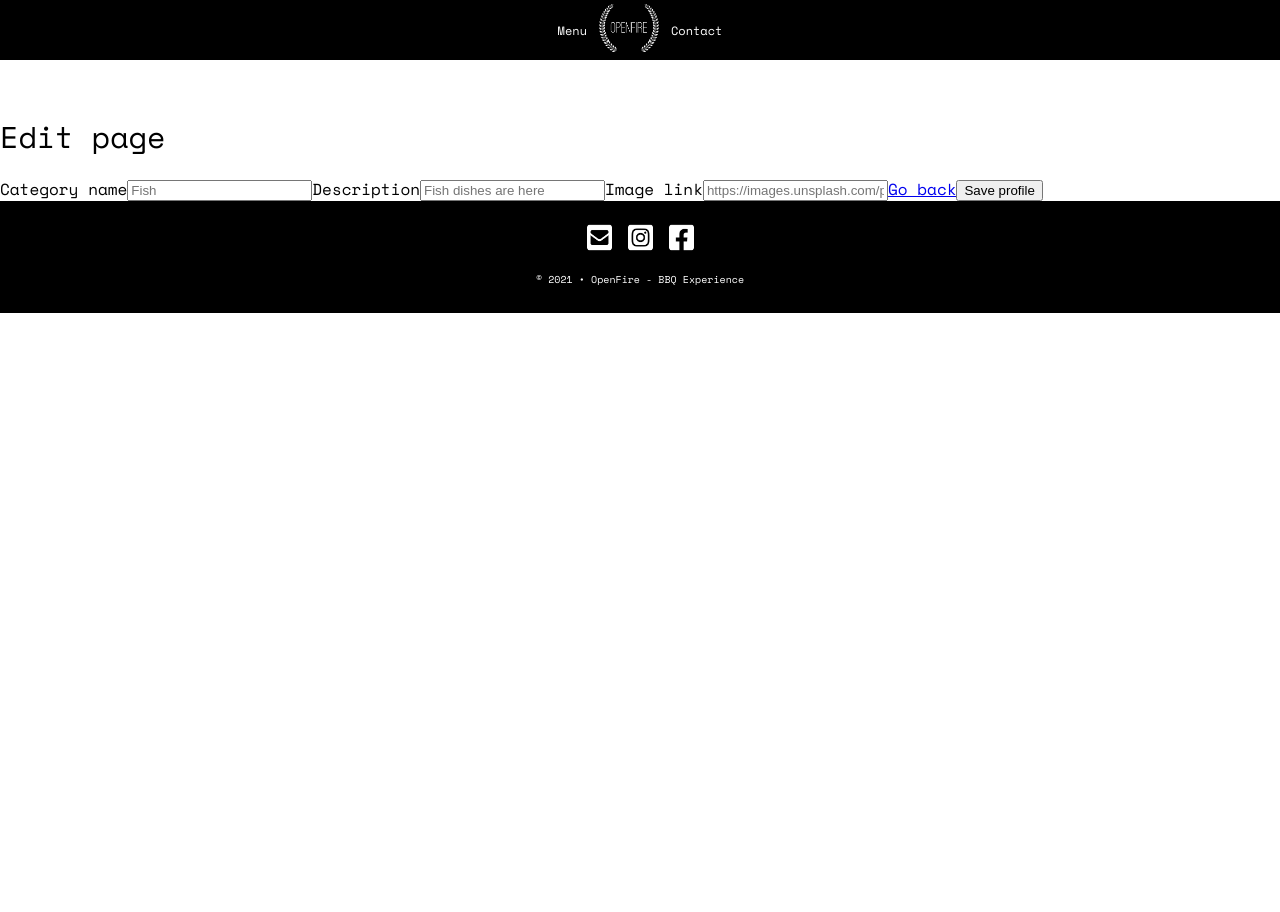
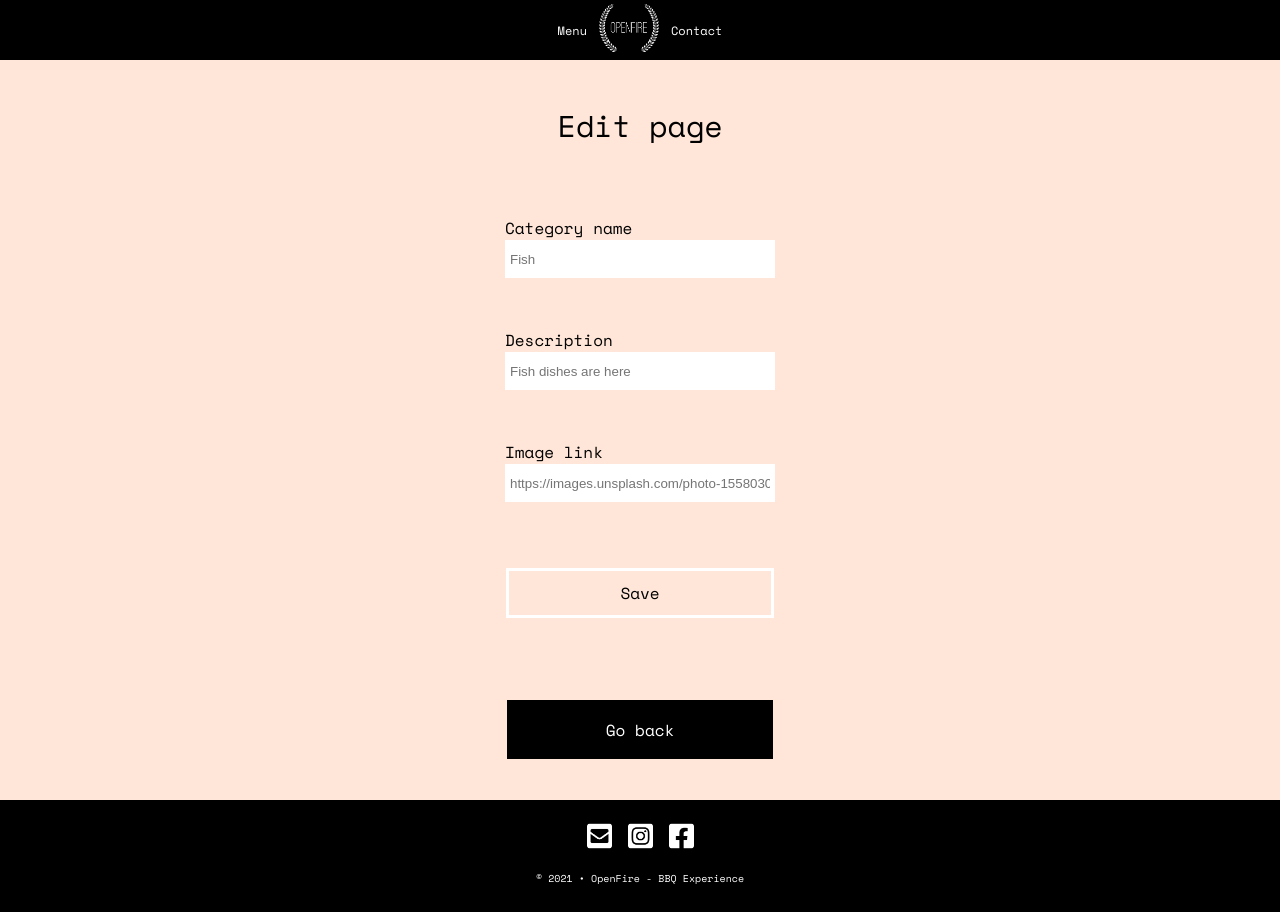
Before and after one commit to FeNatalia/openfire-bbqexperience, a React (Create React App) app: page /edit/new-profile in a window 1280 px wide. Before the commit the page ends 800 px from the top, so only its background shows below. Built offline with nearby package versions, Linux system fonts and the light colour scheme; no server answers; the database is empty.

Commit message:
edit styles

```diff
--- a/src/components/InputField.jsx
+++ b/src/components/InputField.jsx
@@ -7,8 +7,10 @@ export default function InputField({ onChange, options, state }) {
   const inputReference = useRef(null);
 
   return (
-    <label>
-      {label}
+    <div className="edit-form">
+      <div>
+        {label}
+      </div>
       <input
         onChange={() => onChange(key, inputReference.current.value)}
         placeholder={placeholder}
@@ -16,6 +18,6 @@ export default function InputField({ onChange, options, state }) {
         type={type}
         value={state}
       />
-    </label>
+    </div>
   );
 }
--- a/src/pages/AdminPage.jsx
+++ b/src/pages/AdminPage.jsx
@@ -17,11 +17,15 @@ export default function AdminPage(){
     console.log(ProductItems);
     return(
         <div className="admin-page">
-            <h1>Admin page</h1>
+            <header>
+                <h1>Admin page</h1>
+            </header>
             {ProductItems}
-            <Link to="edit/new-profile" className="button-back">
-                Add category
-            </Link>
+            <div className="admin-add">
+                <Link to="edit/new-profile" id="button-add">
+                    Add category
+                </Link>
+            </div>
         </div>
     )
 }
--- a/src/pages/EditPage.jsx
+++ b/src/pages/EditPage.jsx
@@ -47,15 +47,13 @@ export default function EditPage() {
 
 
     return(
-        <div>
-            <br/>
-            <br/>
-            <br/>
-            <br/>
-            <h1>Edit page</h1>
+        <div className="edit-page">
+            <header>
+                <h1>Edit page</h1>
+            </header>
             <Information profile={profile} onChange={onChange} />
-            <Link to="/admin">Go back</Link>
-            <button onClick={()=> onSave(profile)}>Save profile</button>
+            <button onClick={()=> onSave(profile)} className="button-save">Save</button>
+            <Link to="/admin" id="button-add">Go back</Link>
         </div>
     )
 }
--- a/src/state/categoriesReducer.js
+++ b/src/state/categoriesReducer.js
@@ -20,7 +20,7 @@ function createProfile(state, action) {
 function updateProfile(state, action) {
   const { payload } = action;
   const newState = [...state];
-  const index = newState.findIndex((item) => item.id == payload.id);
+  const index = newState.findIndex((item) => item.id === payload.id);
 
   newState[index] = { ...payload };
   return newState;
--- a/src/styles/admin.css
+++ b/src/styles/admin.css
@@ -1,12 +1,73 @@
+@import url("https://fonts.googleapis.com/css2?family=Space+Mono&display=swap");
+
+/*AdminPage.jsx*/
 .admin-page{
     display: grid;
+    justify-content: center;
+    align-items: center;
+    background-color: var(--color-light-orange);
+}
+.admin-page h1{
+    text-align: center;
+}
+
+.admin-page header{
+    margin-top: 60px;
+}
+
+#button-add{
+    color: white;
+    background-color: black;
+    height: 43px;
+    width: 250px;
+    margin: var(--space-medium);
+    padding: var(--space-small);
+    text-align: center;
+    display: grid;
+    align-items: center;
+    text-decoration: none;
+}
+
+.admin-add{
+    display: grid;
+    justify-content: center;
+}
+
+/*EditPage.jsx*/
+.edit-page{
+    height: 100vh;
+    display: grid;
+    justify-content: center;
     justify-items: center;
     align-items: center;
     background-color: var(--color-light-orange);
-    margin: 0;
-    padding: 0;
 }
 
-.admin-page h1{
+.edit-page header{
     margin-top: 60px;
 }
+
+.button-save{
+    color: black;
+    background-color: var(--color-light-orange);
+    border: solid;
+    border-color: white;
+    font-size: 16px;
+    font-family: "Space Mono", monospace;
+    height: 50px;
+    width: 268px;
+    margin: var(--space-medium);
+    padding: var(--space-small);
+    text-align: center;
+    display: grid;
+    align-items: center;
+    text-decoration: none;
+}
+
+/*InputField.jsx*/
+.edit-form input{
+    height: 30px;
+    width: 260px;
+    border: solid;
+    border-color: white;
+}
--- a/src/styles/navigation.css
+++ b/src/styles/navigation.css
@@ -9,6 +9,8 @@
     justify-content: center;
     position: fixed;
     z-index: 1000;
+    margin: 0;
+    padding: 0;
   }
 
   .navigation img {
```
